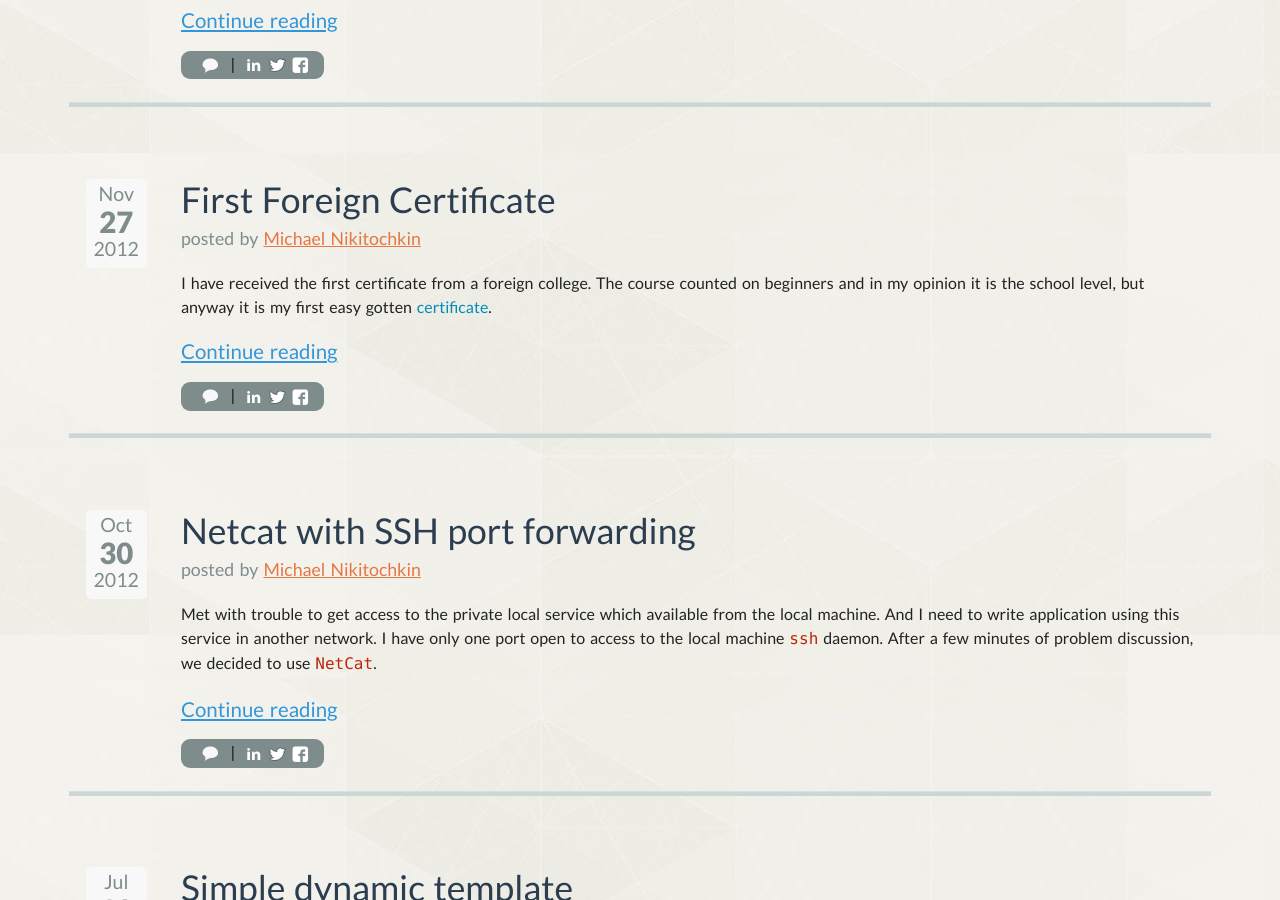
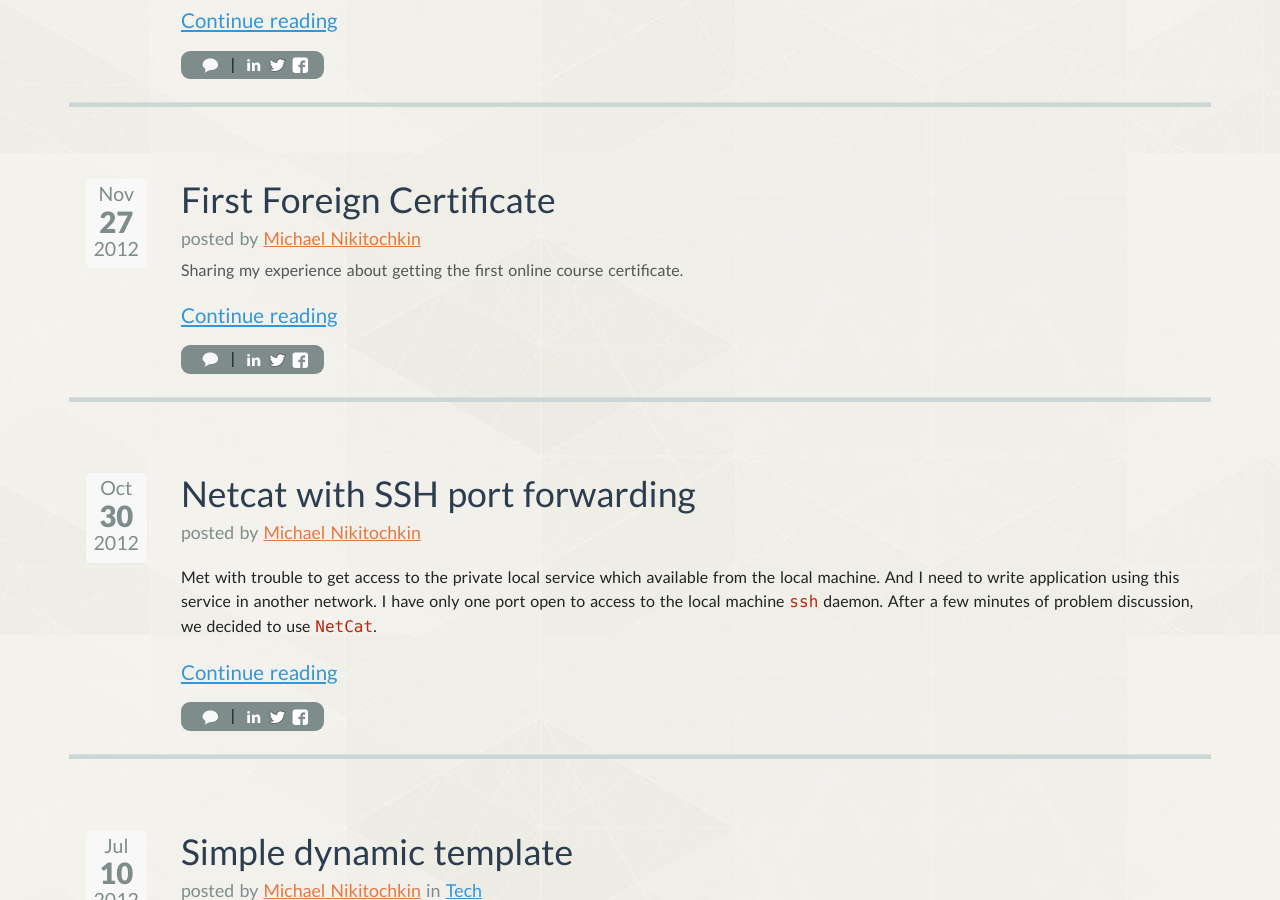
Before and after one commit to tehhi42/jetthoughts.github.io, a Jekyll site: the page built from blog/index.html, in a window 1280 px wide and 900 px high, scrolled down 879 px. Built offline with Jekyll 4.4.1, drawn with Linux system fonts in a browser that asks for light colours; some web fonts are replaced; Markdown is read by kramdown in place of the engine named in the settings; the list of posts is cut into pages by our own code; comment, search, counter and statistics services are not loaded.

Commit message:
Update 2012-11-27-first-foreign-certificate.markdown

```diff
--- a/_posts/2012-11-27-first-foreign-certificate.markdown
+++ b/_posts/2012-11-27-first-foreign-certificate.markdown
@@ -4,8 +4,9 @@ author: Michael Nikitochkin
 authors_git: miry
 title: First Foreign Certificate
 date: 27-11-2012
+excerpt: Sharing my experience about getting the first online course certificate.
 ---
 
 I have received the first certificate from a foreign college.
-The course counted on beginners and in my opinion it is the school level, but anyway it is my first easy gotten
+The course is aimed at beginners and in my opinion it covers the school level, but anyway it is my first easy gotten
 [certificate](http://f.cl.ly/items/1d2F0Q1y2z1c0B042w3L/Python%20certificate%20112012.pdf).
```
